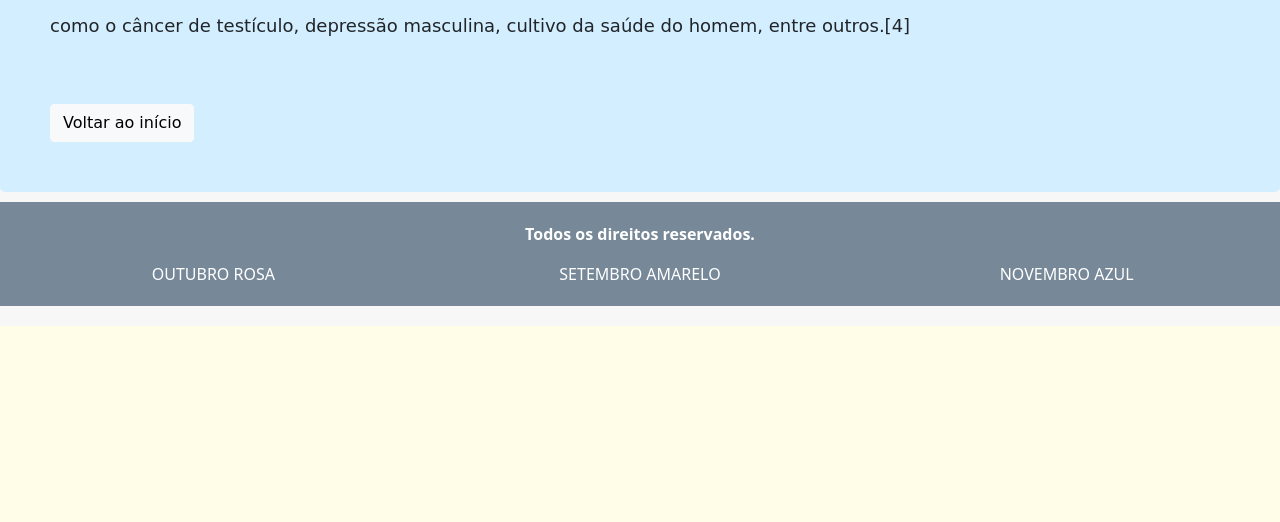
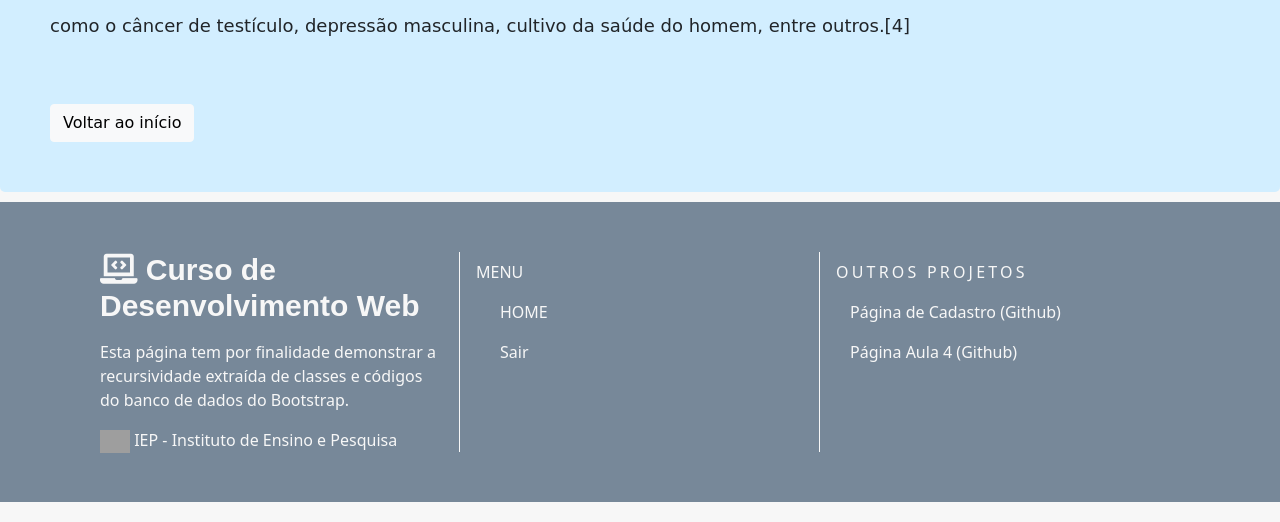
Before and after one commit to FernandoHGodoi/curso_web, a PHP site: page / in a window 1280 px wide. Shown: the part 3631-4153 px from the top of the page. Before the commit the page ends 3957 px from the top, so only its background shows below. Run offline with PHP 8.4, Linux system fonts and the light colour scheme; grey boxes are pictures that could not be loaded.

Commit message:
Add files via upload

```diff
--- a/site_bootstrap/index.html
+++ b/site_bootstrap/index.html
@@ -254,12 +254,30 @@
                 <!--INICIO LINHA-->
                 <div class="row justify-content-center">
 
-                <P class="fs-6"><strong>Todos os direitos reservados.</strong></P>
+                    <!--INICIO COLUNA-->
+                    <div class="col-12 col-sm-5 col-md-4 div-rodape">
+
+                       <p class="p-rodape"><i class="fas fa-laptop-code"></i>  Curso de Desenvolvimento Web</p>
+                       <p>Esta página tem por finalidade demonstrar a recursividade extraída de classes e códigos do banco de dados do Bootstrap.</p>
+                       <p><img class="img-logo" src="imagens/iep-logo.png"></i>  IEP - Instituto de Ensino e Pesquisa</p>
+
+                    </div>
+                    <!--FIM COLUNA-->
 
                     <!--INICIO COLUNA-->
-                <div class="col-12 col-sm-5 col-md-4">
+                    <div class="col-12 col-sm-5 col-md-4 div-rodape">
 
-                    <a class="fs-6" id="top" href="#conteudo1">OUTUBRO ROSA</a>
+                        <ul class="nav flex-column">
+                            <li class="nav-item">
+                              <a class="nav-link">MENU</a>
+                            </li>
+                            <li class="nav-item">
+                              <a class="nav-link nav-item-espaco" href="#">HOME</a>
+                            </li>
+                            <li class="nav-item">
+                              <a class="nav-link nav-item-espaco" href="#">Sair</a>
+                            </li>
+                        </ul>
 
                     </div>
                     <!--FIM COLUNA-->
@@ -267,15 +285,17 @@
                     <!--INICIO COLUNA-->
                     <div class="col-12 col-sm-5 col-md-4">
 
-                    <a class="fs-6" href="#conteudo2">SETEMBRO AMARELO</a>
-
-                </div>
-                <!--FIM COLUNA-->
-
-                <!--INICIO COLUNA-->
-                <div class="col-12 col-sm-5 col-md-4">
-
-                    <a class="fs-6" href="#conteudo3">NOVEMBRO AZUL</a>
+                        <ul class="nav flex-column">
+                            <li class="nav-item">
+                              <a class="nav-link" style="letter-spacing: .2rem;">OUTROS PROJETOS</a>
+                            </li>
+                            <li class="nav-item">
+                              <a class="nav-link nav-item-espaco2" href="https://github.com/FernandoHGodoi/curso_web/blob/Casa/aula05/exercicio05/index.html" target="_blank">Página de Cadastro (Github)</a>
+                            </li>
+                            <li class="nav-item">
+                              <a class="nav-link nav-item-espaco2" href="https://github.com/FernandoHGodoi/curso_web/blob/Casa/aula04/pagina.html" target="_blank">Página Aula 4 (Github)</a>
+                            </li>
+                        </ul>
 
                     </div>
                     <!--FIM COLUNA-->
@@ -284,7 +304,7 @@
                 <!--FIM LINHA-->
 
             </div>
-        <!--FIM SESSAO COLORIDA-->
+            <!--FIM RODAPÉ-->
 
 
         </div>
--- a/site_bootstrap/style.css
+++ b/site_bootstrap/style.css
@@ -117,8 +117,48 @@ a:hover{
 .rodape{
 
     background-color: lightslategray;
-    padding-top: 20px;
-    padding-bottom: 20px;
-    text-align: center;
+    padding-top: 50px;
+    padding-bottom: 50px;
+    padding-left: 100px;
+    padding-right: 100px;
+    height: 300px;
+    color: #f7f7f7;
 
 }
+.div-rodape{
+
+    border-right: solid 1px #f7f7f7;
+    height: 200px;
+    padding-right: 20px;
+
+}
+.p-rodape{
+
+    font-family: sans-serif;
+    font-weight: bold;
+    font-size: 30px;
+    line-height: 120%;
+
+}
+.img-logo{
+
+    width: 30px;
+
+}
+.nav-item-espaco{
+
+    padding-left: 40px;
+    color: inherit;
+
+}
+.nav-link{
+
+    color: #f7f7f7;
+
+}
+.nav-item-espaco2{
+
+    padding-left: 30px;
+    color: inherit;
+
+}
```
Lines whose indentation alone changed are shown as unchanged.
